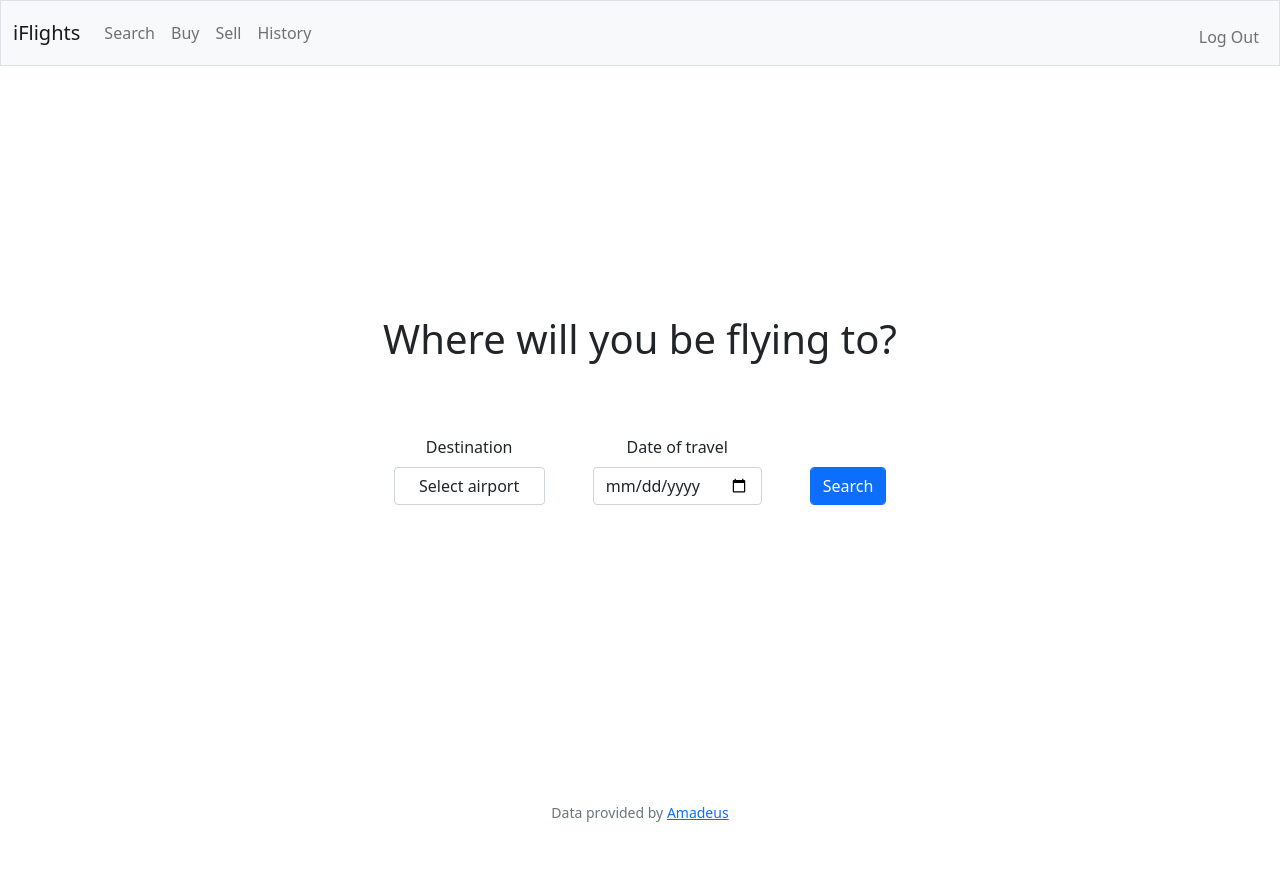
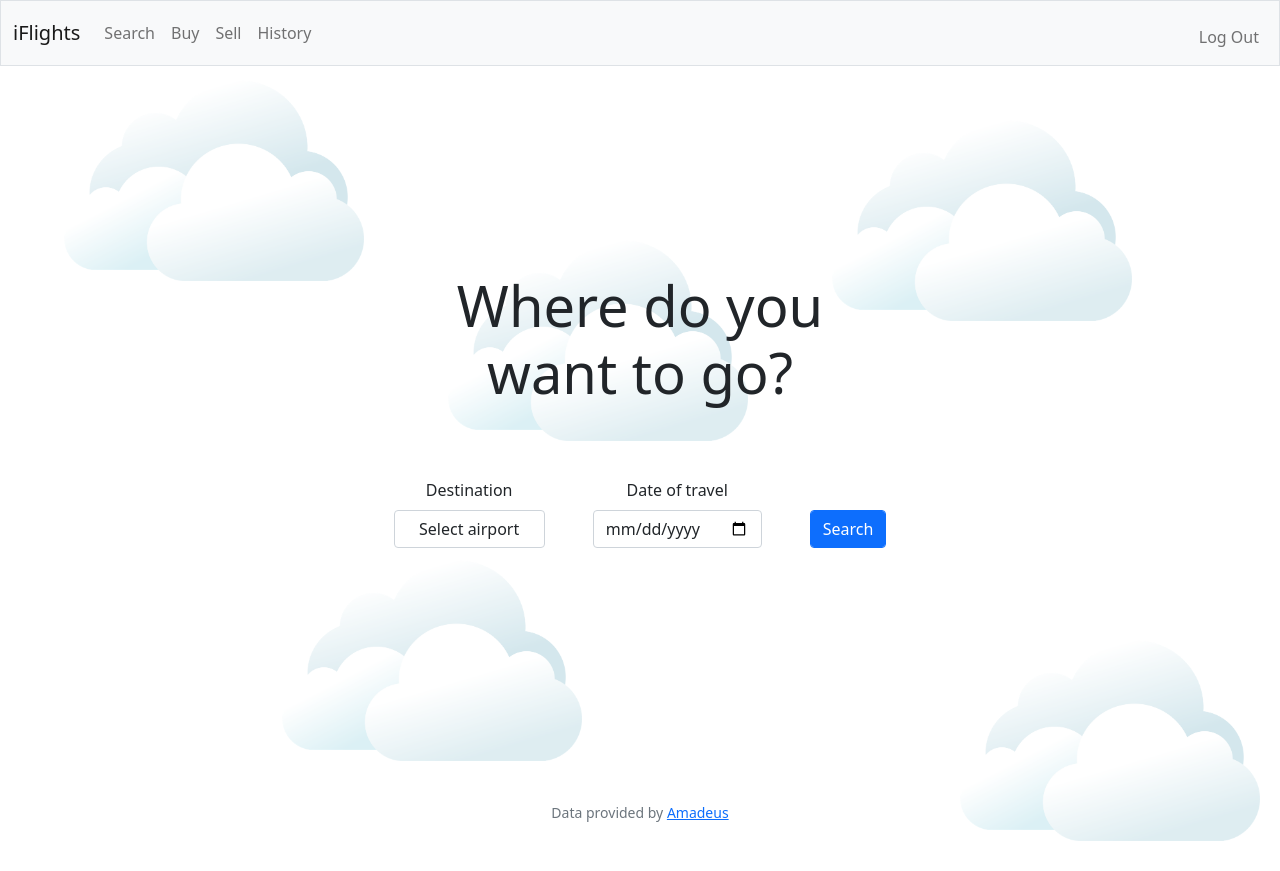
Before and after one commit to afonsogmarques/Flights, a Flask app: page / in a window 1280 px wide. Run offline with Flask 2, Linux system fonts and the light colour scheme.

Commit message:
layout updates

```diff
--- a/static/styles.css
+++ b/static/styles.css
@@ -1,3 +1,48 @@
+#clouds {
+    position: fixed;
+    top: 30vh;
+    left: 35vw;
+    opacity: 0.6;
+    width: 300px;
+    z-index: -999;
+}
+
+#clouds2 {
+    position: fixed;
+    top: 10vh;
+    left: 5vw;
+    opacity: 0.6;
+    width: 300px;
+    z-index: -999;
+}
+
+#clouds3 {
+    position: fixed;
+    top: 70vh;
+    left: 22vw;
+    opacity: 0.6;
+    width: 300px;
+    z-index: -999;
+}
+
+#clouds4 {
+    position: fixed;
+    top: 15vh;
+    left: 65vw;
+    opacity: 0.6;
+    width: 300px;
+    z-index: -999;
+}
+
+#clouds5 {
+    position: fixed;
+    top: 80vh;
+    left: 75vw;
+    opacity: 0.6;
+    width: 300px;
+    z-index: -999;
+}
+
 main {
     min-height: max-content;
     height: 89vh!important;
--- a/templates/apology.html
+++ b/templates/apology.html
@@ -9,5 +9,6 @@
         <h2>Error</h2>
         <img src="/static/aircraft.png" width="50%">
         <h2>{{ message }}</h2>
+        <a href="/" class="text-dark mt-5"><h5>Back</h5></a>
     </div>
 {% endblock %}
--- a/templates/index.html
+++ b/templates/index.html
@@ -11,7 +11,7 @@
 </div>
 <div id="index-content" class="justify-content-center align-items-center flex-column pb-5">
     <div class="mb-5">
-        <h1>Where will you be flying to?</h1>
+        <h1 style="font-size: 3.5rem;">Where do you <br> want to go?</h1>
     </div>
     <div class="d-flex justify-content-center mt-3">
         <div style="width: 80%">
--- a/templates/layout.html
+++ b/templates/layout.html
@@ -17,7 +17,11 @@
     </head>
 
     <body>
-
+        <img id="clouds" src="/static/clouds.png" width="200px;">
+        <img id="clouds2" src="/static/clouds.png" width="200px;">
+        <img id="clouds3" src="/static/clouds.png" width="200px;">
+        <img id="clouds4" src="/static/clouds.png" width="200px;">
+        <img id="clouds5" src="/static/clouds.png" width="200px;">
         <nav class="bg-light border navbar navbar-expand-md navbar-light">
             <div class="container-fluid">
                 <a class="navbar-brand" href="/"><span class="green">i</span><span class="blue">Flights</span></a>
```
Also changed, not shown: static/aircraft.png, static/clouds.png (added).
